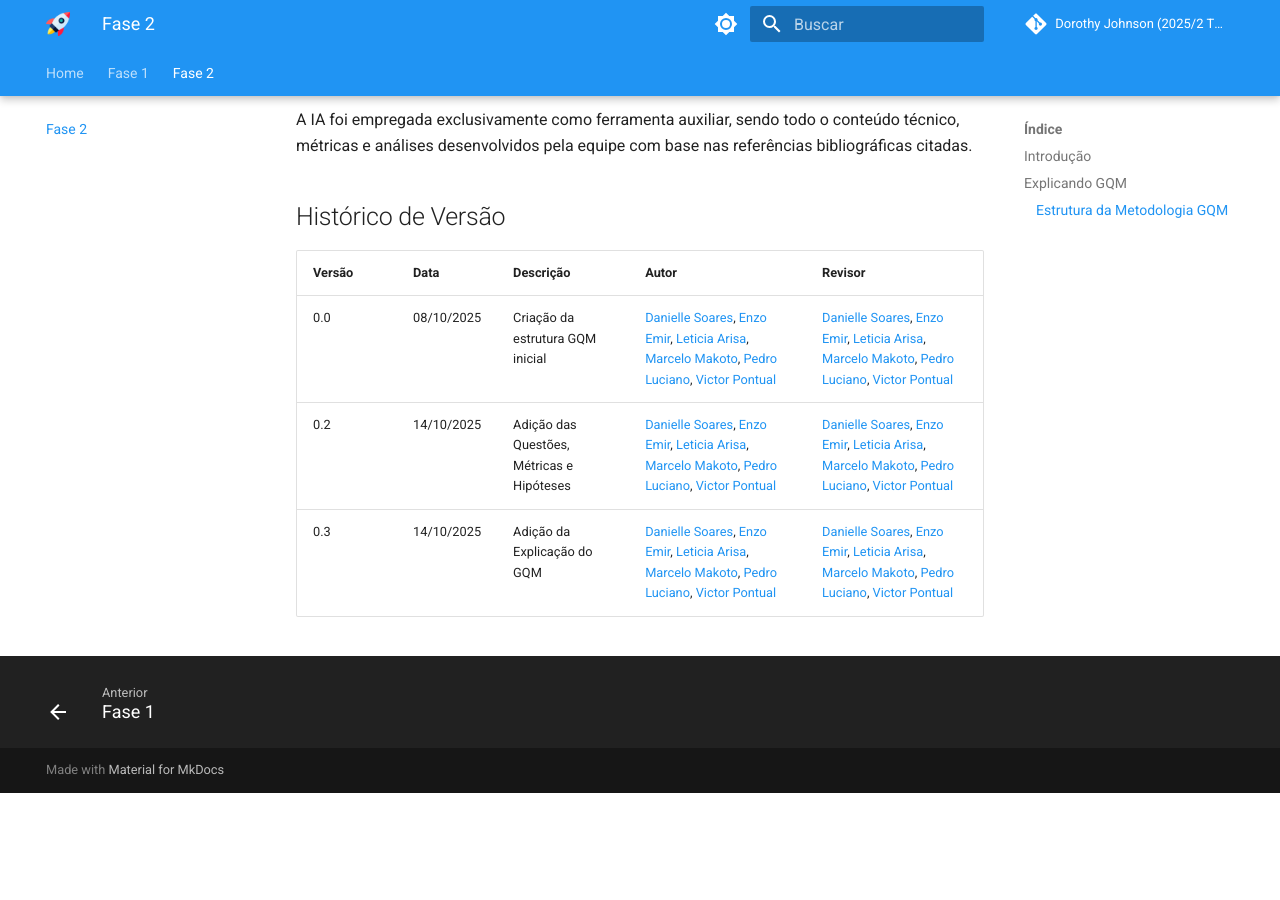
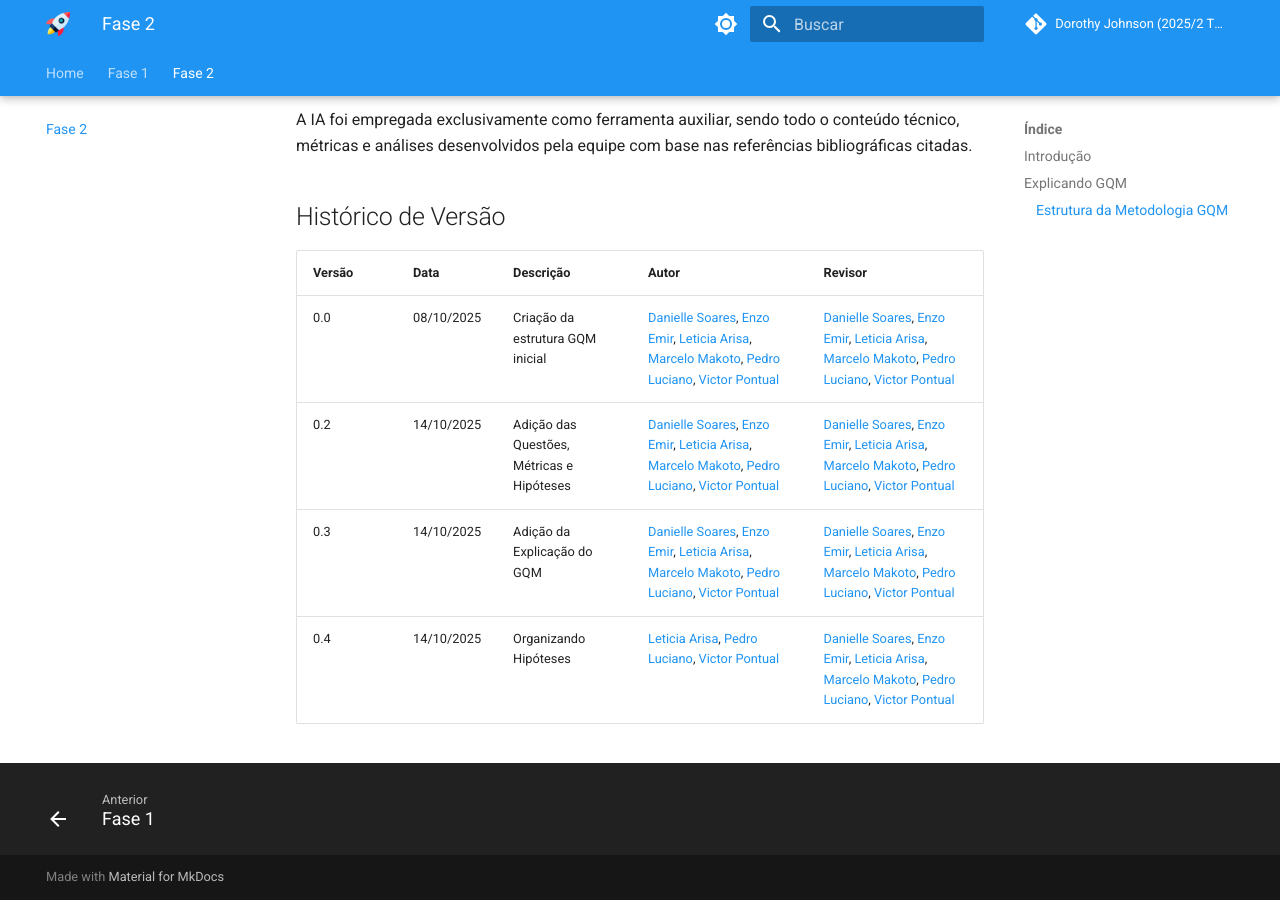
Before and after one commit to FCTE-Qualidade-de-Software-1/2025-2_T02_DOROTHY-JOHNSON, an MkDocs documentation site: the page built from docs/fase2/execucaoFase2.md, in a window 1280 px wide and 900 px high, scrolled down 5098 px. Built offline with MkDocs 1.6.1 and Material for MkDocs 9.7.7, drawn with Linux system fonts in a browser that asks for light colours; comment, search, counter and statistics services are not loaded; before the commit the page ends 5891 px from its top, so only the background shows below that.

Commit message:
update: Adicionando histórico de versão
Co-authored-by: Victor Pontual <129227815+VictorPontual@users.noreply.github.com>
Co-authored-by: Pedro Azevedo <108702746+PedroALuciano@users.noreply.github.com>

```diff
--- a/docs/fase2/execucaoFase2.md
+++ b/docs/fase2/execucaoFase2.md
@@ -165,3 +165,4 @@
 | 0.0 | 08/10/2025 | Criação da estrutura GQM inicial | [Danielle Soares](https://github.com/danielle-soaress), [Enzo Emir](https://github.com/EnzoEmir), [Leticia Arisa](https://github.com/Leticia-Arisa-K-Higa), [Marcelo Makoto](https://github.com/MM4k), [Pedro Luciano](https://github.com/PedroALuciano), [Victor Pontual](https://github.com/VictorPontual) | [Danielle Soares](https://github.com/danielle-soaress), [Enzo Emir](https://github.com/EnzoEmir), [Leticia Arisa](https://github.com/Leticia-Arisa-K-Higa), [Marcelo Makoto](https://github.com/MM4k), [Pedro Luciano](https://github.com/PedroALuciano), [Victor Pontual](https://github.com/VictorPontual) |
 | 0.2 | 14/10/2025 | Adição das Questões, Métricas e Hipóteses | [Danielle Soares](https://github.com/danielle-soaress), [Enzo Emir](https://github.com/EnzoEmir), [Leticia Arisa](https://github.com/Leticia-Arisa-K-Higa), [Marcelo Makoto](https://github.com/MM4k), [Pedro Luciano](https://github.com/PedroALuciano), [Victor Pontual](https://github.com/VictorPontual) | [Danielle Soares](https://github.com/danielle-soaress), [Enzo Emir](https://github.com/EnzoEmir), [Leticia Arisa](https://github.com/Leticia-Arisa-K-Higa), [Marcelo Makoto](https://github.com/MM4k), [Pedro Luciano](https://github.com/PedroALuciano), [Victor Pontual](https://github.com/VictorPontual) |
 | 0.3 | 14/10/2025 | Adição da Explicação do GQM | [Danielle Soares](https://github.com/danielle-soaress), [Enzo Emir](https://github.com/EnzoEmir), [Leticia Arisa](https://github.com/Leticia-Arisa-K-Higa), [Marcelo Makoto](https://github.com/MM4k), [Pedro Luciano](https://github.com/PedroALuciano), [Victor Pontual](https://github.com/VictorPontual) | [Danielle Soares](https://github.com/danielle-soaress), [Enzo Emir](https://github.com/EnzoEmir), [Leticia Arisa](https://github.com/Leticia-Arisa-K-Higa), [Marcelo Makoto](https://github.com/MM4k), [Pedro Luciano](https://github.com/PedroALuciano), [Victor Pontual](https://github.com/VictorPontual) |
+| 0.4 | 14/10/2025 | Organizando Hipóteses | [Leticia Arisa](https://github.com/Leticia-Arisa-K-Higa), [Pedro Luciano](https://github.com/PedroALuciano), [Victor Pontual](https://github.com/VictorPontual) | [Danielle Soares](https://github.com/danielle-soaress), [Enzo Emir](https://github.com/EnzoEmir), [Leticia Arisa](https://github.com/Leticia-Arisa-K-Higa), [Marcelo Makoto](https://github.com/MM4k), [Pedro Luciano](https://github.com/PedroALuciano), [Victor Pontual](https://github.com/VictorPontual) |
```
